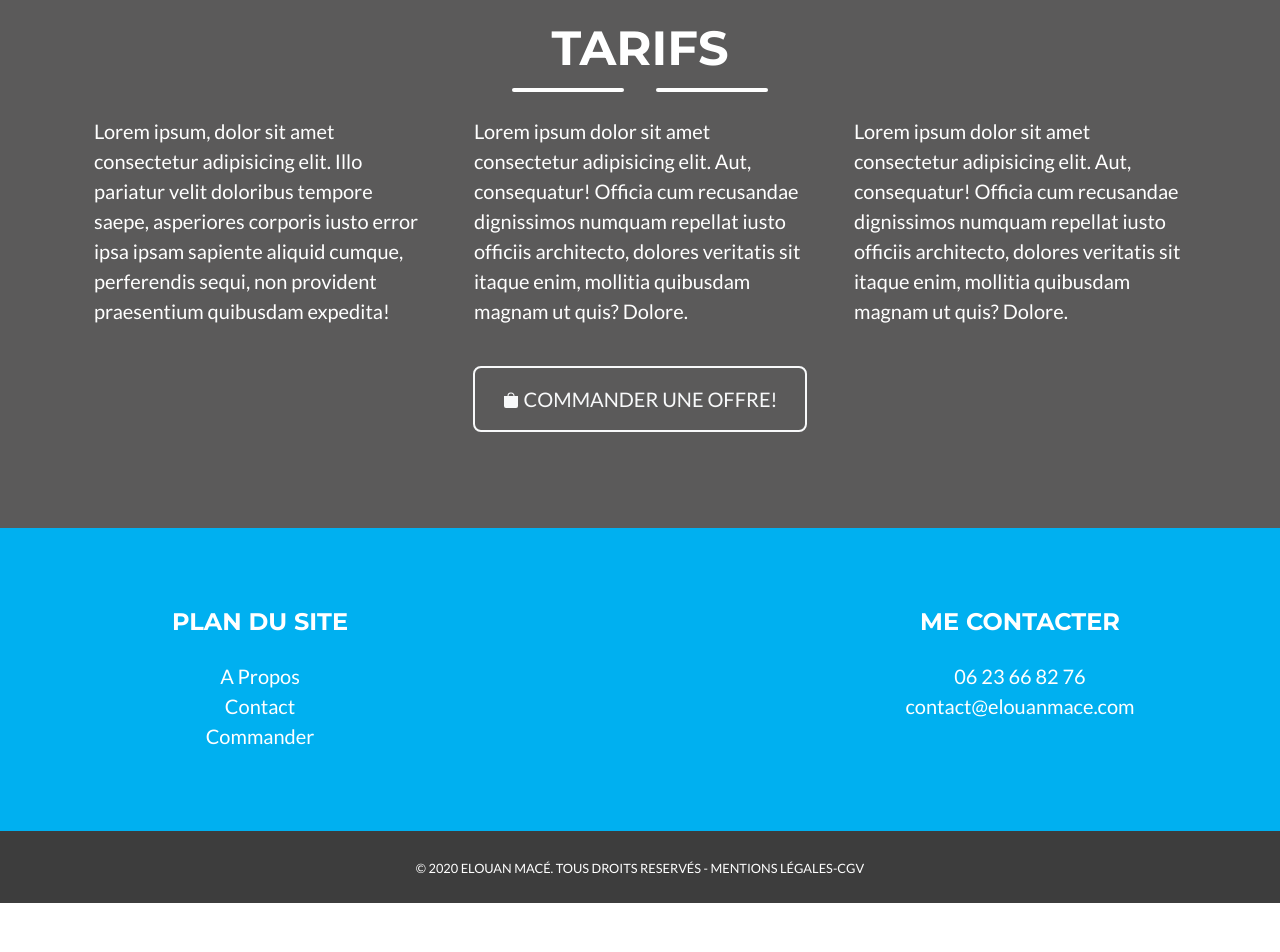
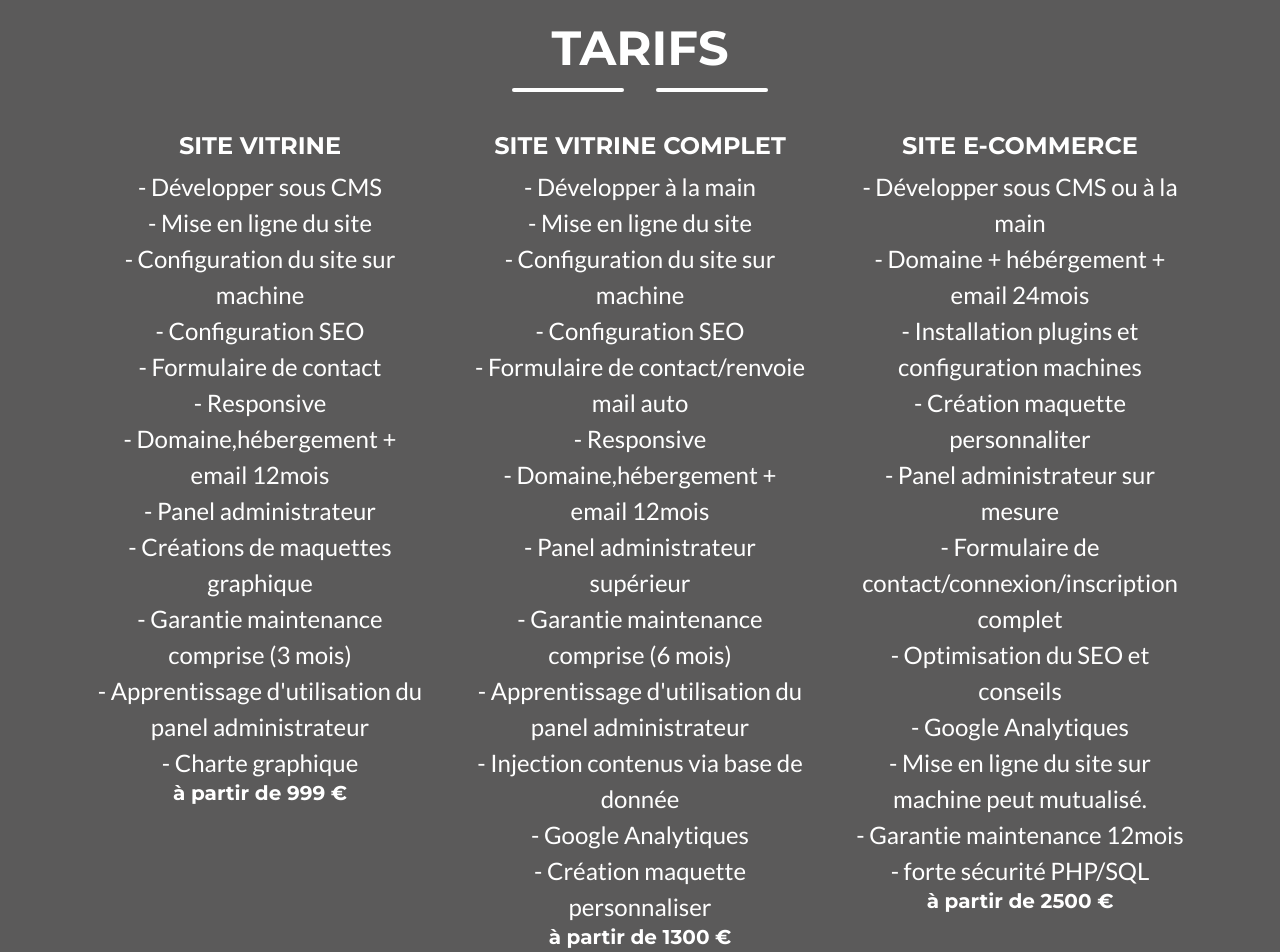
Before and after one commit to elouan78/elouanmace.com, a plain HTML site: page index.html in a window 1280 px wide. Shown: the part 1820-2772 px from the top of the page. Before the commit the page ends 2723 px from the top, so only its background shows below. Drawn offline with nearby package versions, Linux system fonts and the light colour scheme; a script that the page names is missing.

Commit message:
adding price offers,adding explanatory text of techniques

```diff
--- a/index.html
+++ b/index.html
@@ -123,14 +123,61 @@
                     <div class="divider-custom-line"></div>
                 </div>
                 <!-- About Section Content-->
-                <div class="row">
-                    <div class="col-lg-4 ml-auto"><p class="lead">Lorem ipsum, dolor sit amet consectetur adipisicing elit. Illo pariatur velit doloribus tempore saepe, asperiores corporis iusto error ipsa ipsam sapiente aliquid cumque, perferendis sequi, non provident praesentium quibusdam expedita!</p></div>
-                    <div class="col-lg-4 mr-auto"><p class="lead">Lorem ipsum dolor sit amet consectetur adipisicing elit. Aut, consequatur! Officia cum recusandae dignissimos numquam repellat iusto officiis architecto, dolores veritatis sit itaque enim, mollitia quibusdam magnam ut quis? Dolore.</p></div>
-                    <div class="col-lg-4 mr-auto"><p class="lead">Lorem ipsum dolor sit amet consectetur adipisicing elit. Aut, consequatur! Officia cum recusandae dignissimos numquam repellat iusto officiis architecto, dolores veritatis sit itaque enim, mollitia quibusdam magnam ut quis? Dolore.</p></div>
+                <div class="row text-center">
+                    <div class="col-lg-4 ml-auto leadeer"><p class="leadeer">
+                        <h4>SITE VITRINE</h4>
+                        - Développer sous CMS<br>
+                        - Mise en ligne du site<br>
+                        - Configuration du site sur machine<br>
+                        - Configuration SEO<br>
+                        - Formulaire de contact<br>
+                        - Responsive<br>
+                        - Domaine,hébergement + email 12mois<br>
+                        - Panel administrateur<br>
+                        - Créations de maquettes graphique<br>
+                        - Garantie maintenance comprise (3 mois)<br>
+                        - Apprentissage d'utilisation du panel administrateur<br>
+                        - Charte graphique<br>
+                        <h5>à partir de 999 €</h5>
+                    </p></div>
+
+                    <div class="col-lg-4 ml-auto leadeer"><p class="leadeer">
+                        <h4>SITE VITRINE COMPLET</h4>
+                        - Développer à la main<br>
+                        - Mise en ligne du site<br>
+                        - Configuration du site sur machine<br>
+                        - Configuration SEO<br>
+                        - Formulaire de contact/renvoie mail auto<br>
+                        - Responsive<br>
+                        - Domaine,hébergement + email 12mois<br>
+                        - Panel administrateur supérieur<br>
+                        - Garantie maintenance comprise (6 mois)<br>
+                        - Apprentissage d'utilisation du panel administrateur<br>
+                        - Injection contenus via base de donnée<br>
+                        - Google Analytiques<br>
+                        - Création maquette personnaliser<br>
+                        <h5>à partir de 1300 €</h5>
+                    </p></div>
+
+                    <div class="col-lg-4 ml-auto leadeer"><p class="leadeer">
+                        <h4>SITE E-COMMERCE</h4>
+                        - Développer sous CMS ou à la main<br>
+                        - Domaine + hébérgement + email 24mois<br>
+                        - Installation plugins et configuration machines<br>
+                        - Création maquette personnaliter<br>
+                        - Panel administrateur sur mesure<br>
+                        - Formulaire de contact/connexion/inscription complet<br>
+                        - Optimisation du SEO et conseils<br>
+                        - Google Analytiques<br>
+                        - Mise en ligne du site sur machine peut mutualisé.<br>
+                        - Garantie maintenance 12mois<br>
+                        - forte sécurité PHP/SQL<br>
+                        <h5>à partir de 2500 €</h5>
+                    </p></div>
                 </div>
                 <!-- About Section Button-->
                 <div class="text-center mt-4">
-                    <a class="btn btn-xl btn-outline-light text-uppercase" href="commander.php"><svg width="1.05em" height="1.05em" viewBox="" class="bi bi-bag-fill " fill="currentColor" xmlns="http://www.w3.org/2000/svg">
+                    <a class="btn btn-xl btn-outline-light text-uppercase" href="commander.php"><svg width="1.08em" height="1.08em" viewBox="" class="bi bi-bag-fill " fill="currentColor" xmlns="http://www.w3.org/2000/svg">
                         <path d="M1 4h14v10a2 2 0 0 1-2 2H3a2 2 0 0 1-2-2V4zm7-2.5A2.5 2.5 0 0 0 5.5 4h-1a3.5 3.5 0 1 1 7 0h-1A2.5 2.5 0 0 0 8 1.5z"/>
                       </svg>Commander une offre!</a>
                 </div>
@@ -212,7 +259,7 @@
 
                                     </div>
                                     <!-- Portfolio Modal - Image--><img class="img-fluid rounded mb-5" src="assets/img/portfolio/cake.png" alt="" /><!-- Portfolio Modal - Text-->
-                                    <p class="mb-5">L'optimisation du référencement d'un site internet ou d'une application web est l'une des choses les plus importantes. C'est pourquoi je travaille avec les bonnes pratiques du web pour permettre à mes clients de disposé du meilleur classement sur le moteurs de recherche. ( naturellement )</p>
+                                    <p class="mb-5">L'optimisation du référencement d'un site internet ou d'une application web est l'une des choses les plus importantes. C'est pourquoi je travaille avec les bonnes pratiques du web pour permettre à mes clients de disposer du meilleur classement sur les moteurs de recherche. ( naturellement )</p>
                                     <button class="btn btn-primary" href="#" data-dismiss="modal"><i class="fas fa-times fa-fw"></i>Retour</button>
                                 </div>
                             </div>
@@ -239,7 +286,7 @@
 
                                     </div>
                                     <!-- Portfolio Modal - Image--><img class="img-fluid rounded mb-5" src="assets/img/portfolio/circus.png" alt="" /><!-- Portfolio Modal - Text-->
-                                    <p class="mb-5">Je propose de crée votre site personnel comme professionnel sous plusieurs CMS ( Système de gestion de contenu ) dont Wordpress et Shopyfy.</p>
+                                    <p class="mb-5">Je propose de créer votre site personnel comme professionnel sous plusieurs CMS ( Système de gestion de contenu) dont Wordpress et Shopyfy.</p>
                                     <button class="btn btn-primary" href="#" data-dismiss="modal"><i class="fas fa-times fa-fw"></i>Retour</button>
                                 </div>
                             </div>
@@ -266,7 +313,7 @@
 
                                     </div>
                                     <!-- Portfolio Modal - Image--><img class="img-fluid rounded mb-5" src="assets/img/portfolio/game.png" alt="" /><!-- Portfolio Modal - Text-->
-                                    <p class="mb-5">Avant de début tout projet je prend en considération la totalité de vos besoins, je crée un cahier des charges et des maquettes graphique de votre future projet web.</p>
+                                    <p class="mb-5">Avant le début de tout projet je prends en considération la totalité de vos besoins, je crée un cahier des charges et des maquettes graphique de votre futurs projets web.</p>
                                     <button class="btn btn-primary" href="#" data-dismiss="modal"><i class="fas fa-times fa-fw"></i>Retour</button>
                                 </div>
                             </div>
@@ -320,7 +367,7 @@
 
                                     </div>
                                     <!-- Portfolio Modal - Image--><img class="img-fluid rounded mb-5" src="assets/img/portfolio/submarine.png" alt="" /><!-- Portfolio Modal - Text-->
-                                    <p class="mb-5">Si vous opté pour un site web ou une application web sans CMS ( Système de gestion de contenu ) je vous permet d'avoir pour autant un system de connexion administrateur qui vous permet de gerer votre projet web facilement sans savoir coder. </p>
+                                    <p class="mb-5">Si vous optez pour un site web ou une application web sans CMS ( Système de gestion de contenu) je vous propose pour autant un system de connexion administrateur qui vous permet de gérer votre projet web facilement sans savoir coder. </p>
                                     <button class="btn btn-primary" href="#" data-dismiss="modal"><i class="fas fa-times fa-fw"></i>Retour</button>
                                 </div>
                             </div>
```
Also changed, not shown: css/styles.css.
